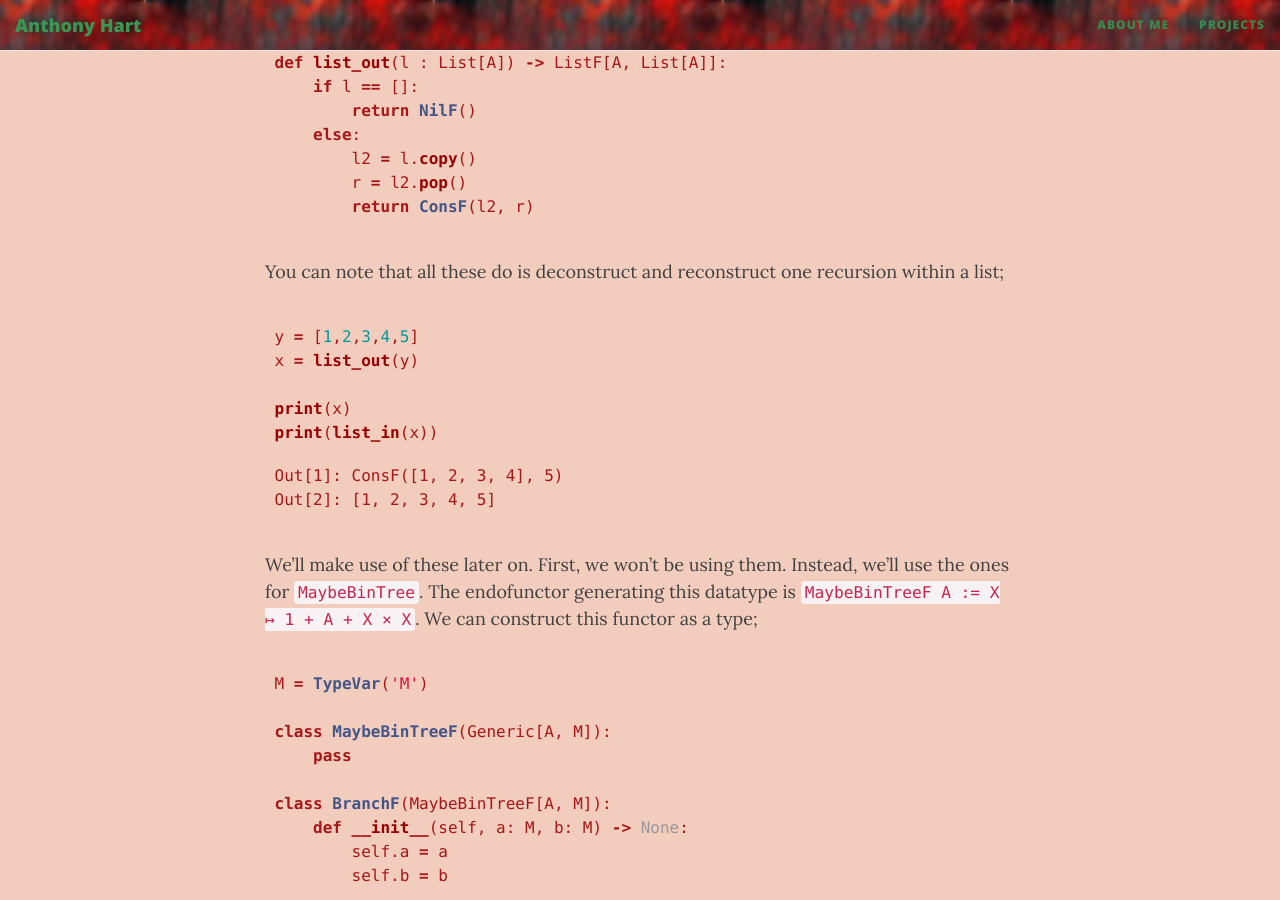
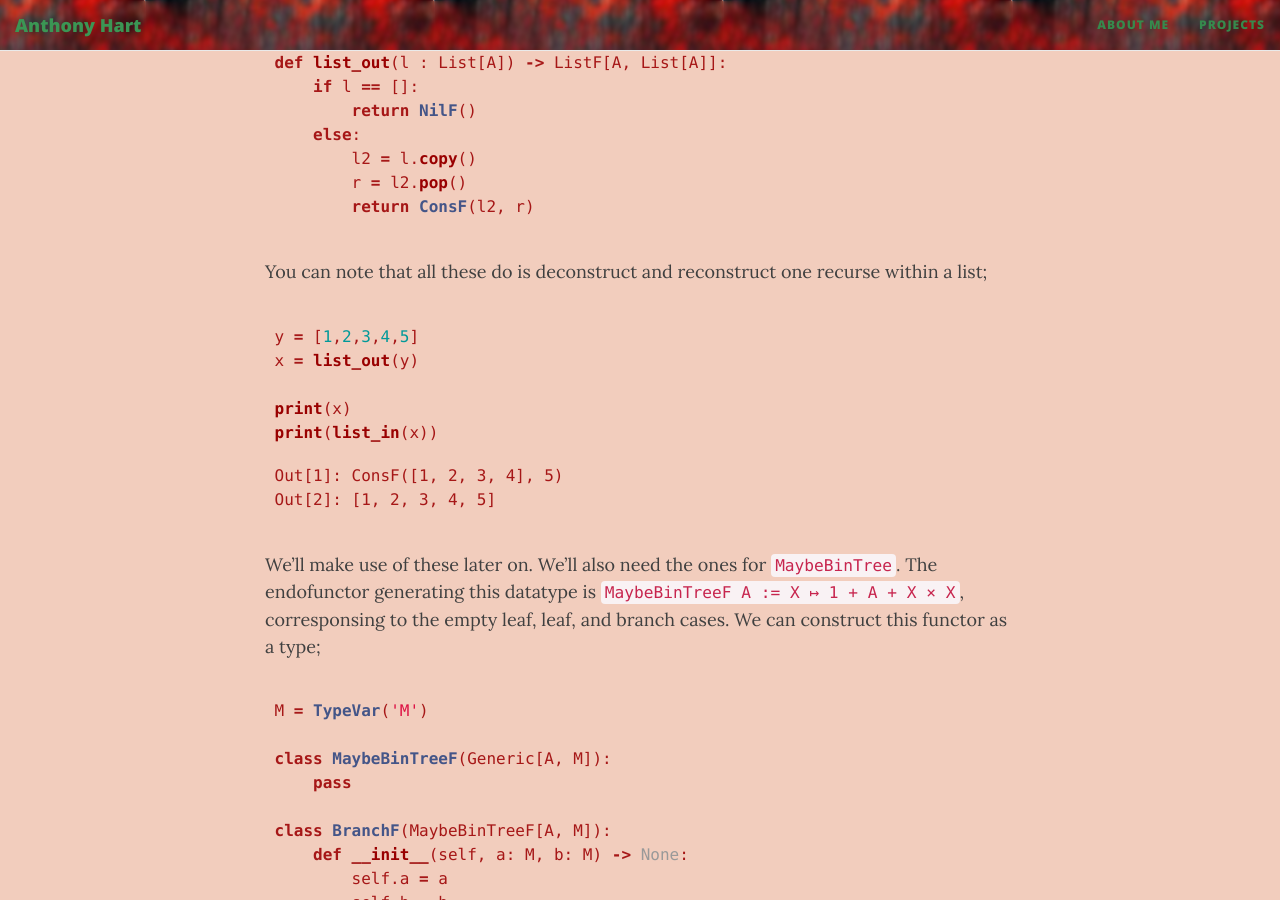
Before and after one commit to AHartNtkn/AHartNtkn.github.io, a Jekyll site: the page built from _posts/2020-04-07-Sorting-Lists-Recursively;-The-Easy-Way.md, in a window 1280 px wide and 900 px high, scrolled down 4095 px. Built offline with Jekyll 4.4.1, drawn with Linux system fonts in a browser that asks for light colours; nearby versions of some CDN libraries; some of the changed text lies outside the part shown.

Commit message:
Better phrasing.

````diff
--- a/_posts/2020-04-07-Sorting-Lists-Recursively;-The-Easy-Way.md
+++ b/_posts/2020-04-07-Sorting-Lists-Recursively;-The-Easy-Way.md
@@ -77,7 +77,7 @@ Now that we have our data structure, we want to consider a few things. In the di
 
 We won't be targeted either of those functions; instead, we're going to go around them.
 
-First, consider that both `List` and `MaybeBinTree` are inductive datatypes. This means, among other things, that they're the initial algebra of some endofunctor. It's well-known that the endofunctor which produces `List A` is `ListF A := X ↦ 1 + A × X`, where the `1` corresponds to the empty list, and the `A × X` corresponds to the case where an `A` is appended onto a list.
+First, consider that both `List` and `MaybeBinTree` are inductive datatypes. This means, among other things, that they're the initial algebra of some endofunctor. It's well-known that the endofunctor which produces `List A` is `ListF A := X ↦ 1 + A × X`, where the `1` corresponds to the empty list, and the `A × X` corresponds to the case where an `A` is appended onto a list, called the "cons" case.
 
 We can define this functor as follows;
 
@@ -129,7 +129,7 @@ def list_out(l : List[A]) -> ListF[A, List[A]]:
         return ConsF(l2, r)
 ```
 
-You can note that all these do is deconstruct and reconstruct one recursion within a list;
+You can note that all these do is deconstruct and reconstruct one recurse within a list;
 
 ```python
 y = [1,2,3,4,5]
@@ -144,7 +144,7 @@ Out[1]: ConsF([1, 2, 3, 4], 5)
 Out[2]: [1, 2, 3, 4, 5]
 ```
 
-We'll make use of these later on. First, we won't be using them. Instead, we'll use the ones for `MaybeBinTree`. The endofunctor generating this datatype is `MaybeBinTreeF A := X ↦ 1 + A + X × X`. We can construct this functor as a type;
+We'll make use of these later on. We'll also need the ones for `MaybeBinTree`. The endofunctor generating this datatype is `MaybeBinTreeF A := X ↦ 1 + A + X × X`, corresponsing to the empty leaf, leaf, and branch cases. We can construct this functor as a type;
 
 ```python
 M = TypeVar('M')
````
